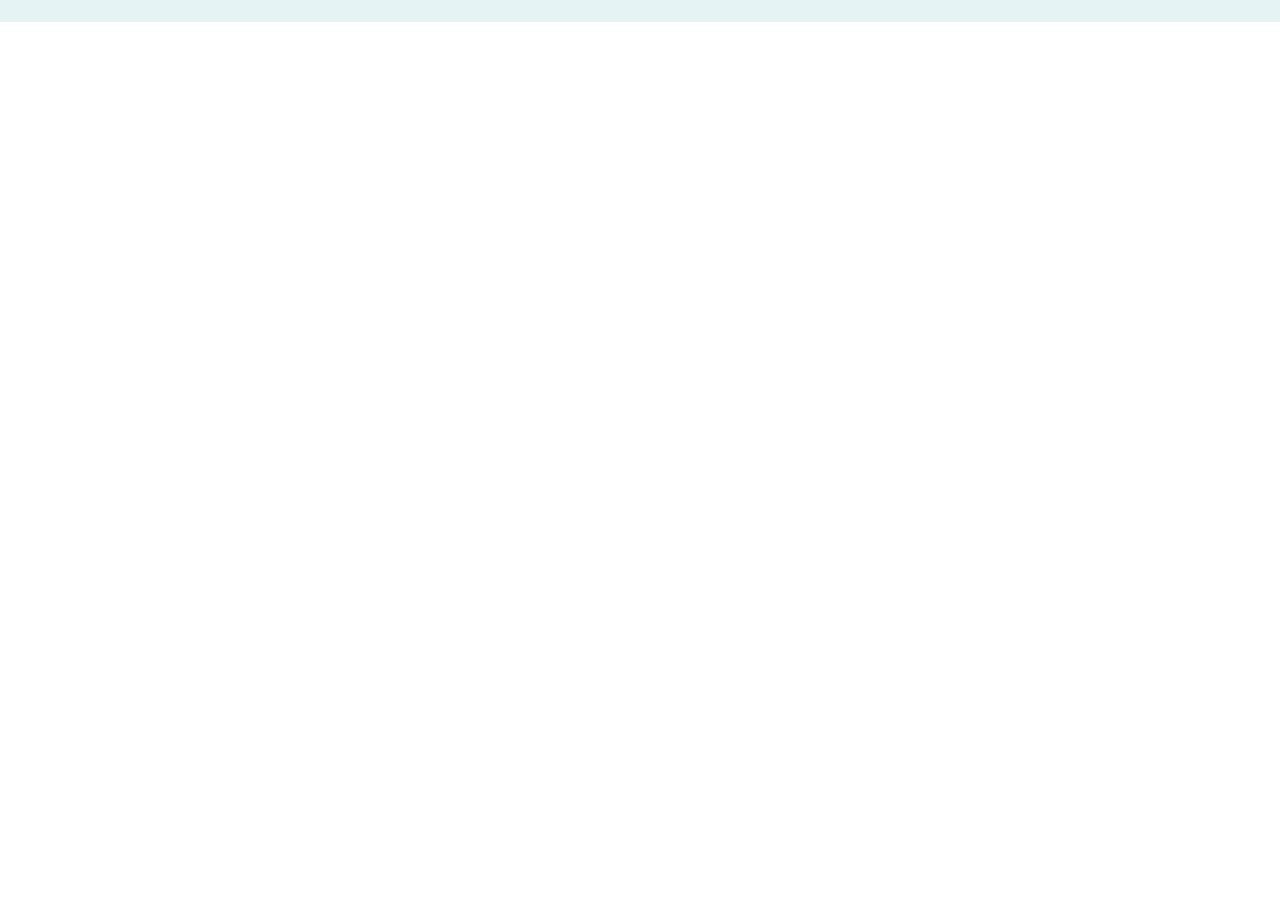
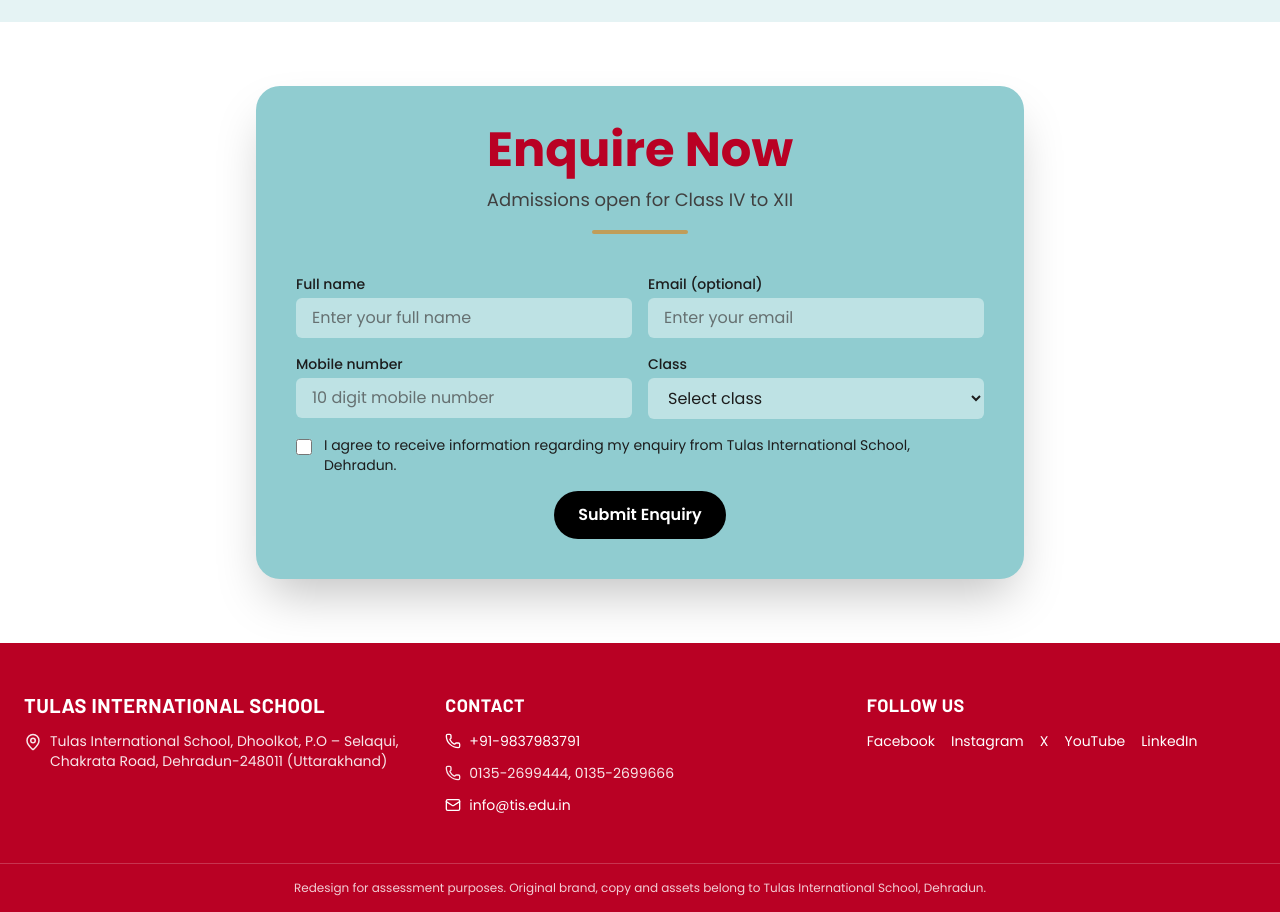
Before and after one commit to AlekhyaHub/tis-homepage-redesign, a React (Vite) app: page / in a window 1280 px wide. Shown: the part 1640-2552 px from the top of the page. Before the commit the page ends 1662 px from the top, so only its background shows below. Built offline with nearby package versions, Linux system fonts and the light colour scheme.

Commit message:
feat: add Enquiry form, Footer and fix nav anchors

```diff
--- a/src/App.jsx
+++ b/src/App.jsx
@@ -1,8 +1,10 @@
 import Navbar from "./components/layout/Navbar";
+import Footer from "./components/layout/Footer";
 import ScrollProgress from "./components/animation/ScrollProgress";
 import HeroSection from "./components/sections/HeroSection";
 import StatsSection from "./components/sections/StatsSection";
 import SportsSection from "./components/sections/SportsSection";
+import EnquirySection from "./components/sections/EnquirySection";
 
 function App() {
   return (
@@ -13,7 +15,9 @@
         <HeroSection />
         <StatsSection />
         <SportsSection />
+        <EnquirySection />
       </main>
+      <Footer />
     </>
   );
 }
--- /dev/null
+++ b/src/components/layout/Footer.jsx
@@ -0,0 +1,71 @@
+import { MapPin, Phone, Mail } from "lucide-react";
+import { contact } from "../../data/contact";
+
+function Footer() {
+  return (
+    <footer id="footer" className="bg-brand text-white">
+      <div className="mx-auto grid max-w-7xl gap-8 px-6 py-12 md:grid-cols-3">
+        <div>
+          <h2 className="font-nav text-xl font-bold uppercase tracking-wide">
+            Tulas International School
+          </h2>
+          <p className="mt-3 flex items-start gap-2 text-sm text-white/90">
+            <MapPin size={18} className="mt-0.5 shrink-0" aria-hidden="true" />
+            {contact.address}
+          </p>
+        </div>
+
+        <div className="space-y-3 text-sm">
+          <h2 className="font-nav text-lg font-bold uppercase tracking-wide">
+            Contact
+          </h2>
+          <a
+            href={contact.helplineHref}
+            className="flex items-center gap-2 hover:text-gold"
+          >
+            <Phone size={16} aria-hidden="true" />
+            {contact.helpline}
+          </a>
+          <p className="flex items-center gap-2 text-white/90">
+            <Phone size={16} aria-hidden="true" />
+            {contact.landlines.join(", ")}
+          </p>
+          <a
+            href={`mailto:${contact.email}`}
+            className="flex items-center gap-2 hover:text-gold"
+          >
+            <Mail size={16} aria-hidden="true" />
+            {contact.email}
+          </a>
+        </div>
+
+        <div>
+          <h2 className="font-nav text-lg font-bold uppercase tracking-wide">
+            Follow us
+          </h2>
+          <ul className="mt-3 flex flex-wrap gap-x-4 gap-y-2 text-sm">
+            {contact.social.map((item) => (
+              <li key={item.name}>
+                <a
+                  href={item.href}
+                  target="_blank"
+                  rel="noreferrer"
+                  className="underline-offset-4 hover:text-gold hover:underline"
+                >
+                  {item.name}
+                </a>
+              </li>
+            ))}
+          </ul>
+        </div>
+      </div>
+
+      <p className="border-t border-white/20 px-6 py-4 text-center text-xs text-white/80">
+        Redesign for assessment purposes. Original brand, copy and assets belong
+        to Tulas International School, Dehradun.
+      </p>
+    </footer>
+  );
+}
+
+export default Footer;
--- /dev/null
+++ b/src/components/sections/EnquirySection.jsx
@@ -0,0 +1,145 @@
+import { useState } from "react";
+import SectionHeading from "../ui/SectionHeading";
+import Button from "../ui/Button";
+
+const classes = ["IV", "V", "VI", "VII", "VIII", "IX", "X", "XI", "XII"];
+
+const inputClass =
+  "w-full rounded-md bg-teal-tint px-4 py-2 text-ink placeholder:text-ink-soft/70 focus:outline-none focus:ring-2 focus:ring-brand";
+
+function EnquirySection() {
+  const [form, setForm] = useState({
+    name: "",
+    email: "",
+    phone: "",
+    grade: "",
+    consent: false,
+  });
+  const [submitted, setSubmitted] = useState(false);
+
+  const handleChange = (event) => {
+    const { name, value, type, checked } = event.target;
+    setForm((prev) => ({
+      ...prev,
+      [name]: type === "checkbox" ? checked : value,
+    }));
+  };
+
+  const handleSubmit = (event) => {
+    event.preventDefault();
+    setSubmitted(true);
+  };
+
+  return (
+    <section id="enquire" className="px-6 py-16">
+      <div className="mx-auto max-w-3xl rounded-3xl bg-teal-light p-6 shadow-2xl md:p-10 dark:bg-neutral-800">
+        <SectionHeading
+          title="Enquire Now"
+          subtitle="Admissions open for Class IV to XII"
+        />
+
+        {submitted ? (
+          <p
+            role="status"
+            className="rounded-md bg-white p-6 text-center font-semibold text-brand dark:bg-neutral-900 dark:text-brand-soft"
+          >
+            Thank you, {form.name}! Our admissions team will contact you soon.
+          </p>
+        ) : (
+          <form onSubmit={handleSubmit} className="space-y-4">
+            <div className="grid gap-4 md:grid-cols-2">
+              <div>
+                <label htmlFor="name" className="mb-1 block text-sm font-medium">
+                  Full name
+                </label>
+                <input
+                  id="name"
+                  name="name"
+                  type="text"
+                  required
+                  value={form.name}
+                  onChange={handleChange}
+                  placeholder="Enter your full name"
+                  className={inputClass}
+                />
+              </div>
+              <div>
+                <label htmlFor="email" className="mb-1 block text-sm font-medium">
+                  Email (optional)
+                </label>
+                <input
+                  id="email"
+                  name="email"
+                  type="email"
+                  value={form.email}
+                  onChange={handleChange}
+                  placeholder="Enter your email"
+                  className={inputClass}
+                />
+              </div>
+              <div>
+                <label htmlFor="phone" className="mb-1 block text-sm font-medium">
+                  Mobile number
+                </label>
+                <input
+                  id="phone"
+                  name="phone"
+                  type="tel"
+                  required
+                  pattern="[0-9]{10}"
+                  maxLength={10}
+                  title="Enter a 10 digit mobile number"
+                  value={form.phone}
+                  onChange={handleChange}
+                  placeholder="10 digit mobile number"
+                  className={inputClass}
+                />
+              </div>
+              <div>
+                <label htmlFor="grade" className="mb-1 block text-sm font-medium">
+                  Class
+                </label>
+                <select
+                  id="grade"
+                  name="grade"
+                  required
+                  value={form.grade}
+                  onChange={handleChange}
+                  className={inputClass}
+                >
+                  <option value="">Select class</option>
+                  {classes.map((grade) => (
+                    <option key={grade} value={grade}>
+                      Class {grade}
+                    </option>
+                  ))}
+                </select>
+              </div>
+            </div>
+
+            <label className="flex items-start gap-3 text-sm">
+              <input
+                name="consent"
+                type="checkbox"
+                required
+                checked={form.consent}
+                onChange={handleChange}
+                className="mt-1 h-4 w-4 accent-brand"
+              />
+              I agree to receive information regarding my enquiry from Tulas
+              International School, Dehradun.
+            </label>
+
+            <div className="text-center">
+              <Button type="submit" variant="dark">
+                Submit Enquiry
+              </Button>
+            </div>
+          </form>
+        )}
+      </div>
+    </section>
+  );
+}
+
+export default EnquirySection;
--- a/src/data/navLinks.js
+++ b/src/data/navLinks.js
@@ -1,11 +1,7 @@
 export const navLinks = [
-  { label: "About TIS", href: "#about" },
+  { label: "About TIS", href: "#home" },
   { label: "Academics", href: "#stats" },
-  { label: "Boarding Life", href: "#campus" },
   { label: "Beyond Academics", href: "#sports" },
-  { label: "Events", href: "#achievers" },
   { label: "Admission", href: "#enquire" },
-  { label: "Mandatory Disclosure", href: "#footer" },
-  { label: "Alumni Network", href: "#testimonials" },
-  { label: "Quick Links", href: "#footer" },
+  { label: "Contact", href: "#footer" },
 ];
```
